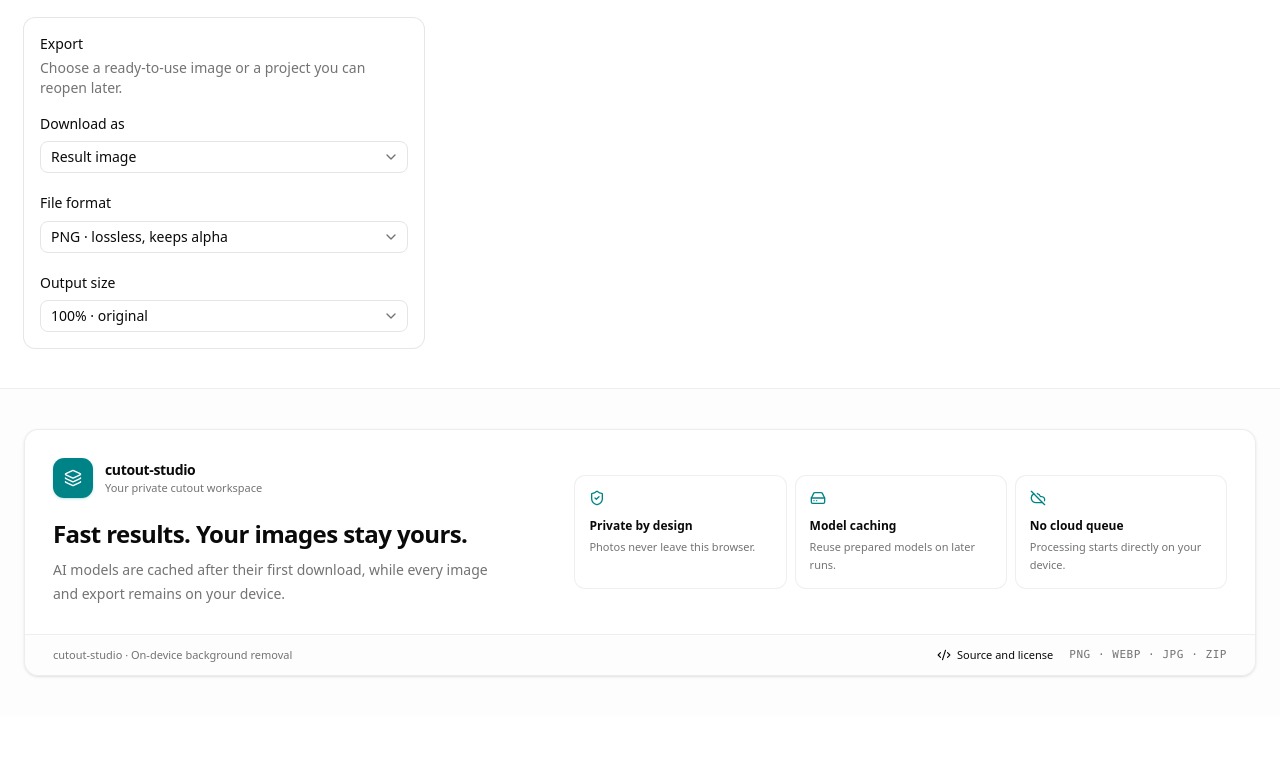
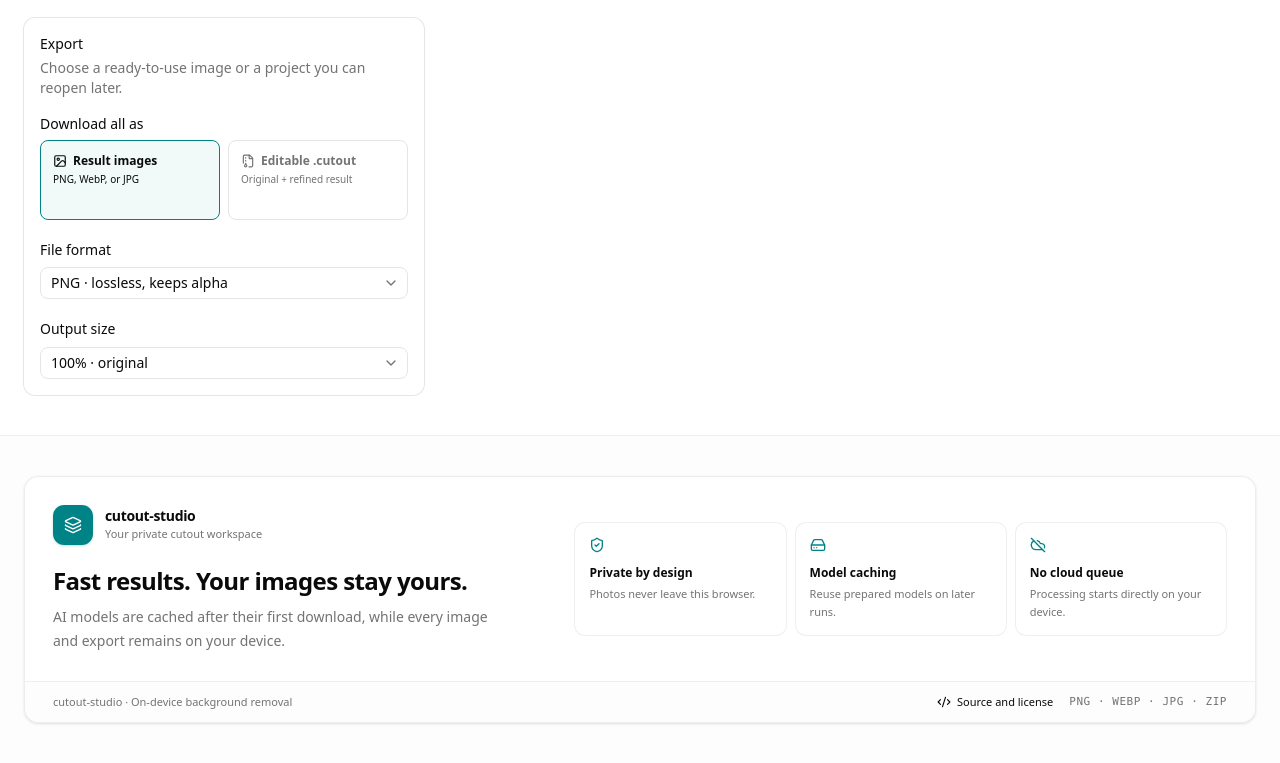
Before and after one commit to jorgeadev/cutout-studio, a React (Vite) app: page / in a window 1280 px wide. Shown: the part 1965-2728 px from the top of the page. Before the commit the page ends 2681 px from the top, so only its background shows below. Built offline with nearby package versions, Linux system fonts and the light colour scheme.

Commit message:
fix: surface cutout export actions

```diff
--- a/src/components/studio/export-options.tsx
+++ b/src/components/studio/export-options.tsx
@@ -1,12 +1,9 @@
-import { Field, FieldGroup, FieldLabel } from "@/components/ui/field";
+import { FileArchive, ImageIcon } from "lucide-react";
+import { Field, FieldGroup, FieldLabel, FieldLegend, FieldSet } from "@/components/ui/field";
 import { Select, SelectContent, SelectGroup, SelectItem, SelectTrigger, SelectValue } from "@/components/ui/select";
 import { Slider } from "@/components/ui/slider";
-import type { DownloadKind, ExportOptionsProps, OutputFormat } from "@/types/export";
-
-const DOWNLOAD_KINDS = [
-	{ value: "image", label: "Result image" },
-	{ value: "project", label: "Editable .cutout project" },
-];
+import { cn } from "@/lib/utils";
+import type { ExportOptionsProps, OutputFormat } from "@/types/export";
 
 const FORMATS = [
 	{ value: "image/png", label: "PNG · lossless, keeps alpha" },
@@ -26,23 +23,41 @@ export const ExportOptions = ({ value, onChange }: ExportOptionsProps) => {
 
 	return (
 		<FieldGroup>
-			<Field>
-				<FieldLabel htmlFor="download-kind">Download as</FieldLabel>
-				<Select items={DOWNLOAD_KINDS} value={value.downloadKind} onValueChange={(next) => onChange({ ...value, downloadKind: next as DownloadKind })}>
-					<SelectTrigger id="download-kind" className="w-full">
-						<SelectValue />
-					</SelectTrigger>
-					<SelectContent>
-						<SelectGroup>
-							{DOWNLOAD_KINDS.map((kind) => (
-								<SelectItem key={kind.value} value={kind.value}>
-									{kind.label}
-								</SelectItem>
-							))}
-						</SelectGroup>
-					</SelectContent>
-				</Select>
-			</Field>
+			<FieldSet className="gap-2">
+				<FieldLegend variant="label">Download all as</FieldLegend>
+				<div className="grid grid-cols-2 gap-2">
+					<button
+						type="button"
+						aria-pressed={value.downloadKind === "image"}
+						className={cn(
+							"flex min-h-20 flex-col items-start gap-1 rounded-lg border p-3 text-left transition-colors",
+							value.downloadKind === "image" ? "border-primary bg-primary/5 text-foreground" : "border-border bg-background text-muted-foreground hover:border-primary/40",
+						)}
+						onClick={() => onChange({ ...value, downloadKind: "image" })}
+					>
+						<span className="flex items-center gap-1.5 text-xs font-semibold">
+							<ImageIcon className="size-3.5" aria-hidden="true" />
+							Result images
+						</span>
+						<span className="text-[10px] leading-snug">PNG, WebP, or JPG</span>
+					</button>
+					<button
+						type="button"
+						aria-pressed={value.downloadKind === "project"}
+						className={cn(
+							"flex min-h-20 flex-col items-start gap-1 rounded-lg border p-3 text-left transition-colors",
+							value.downloadKind === "project" ? "border-primary bg-primary/5 text-foreground" : "border-border bg-background text-muted-foreground hover:border-primary/40",
+						)}
+						onClick={() => onChange({ ...value, downloadKind: "project" })}
+					>
+						<span className="flex items-center gap-1.5 text-xs font-semibold">
+							<FileArchive className="size-3.5" aria-hidden="true" />
+							Editable .cutout
+						</span>
+						<span className="text-[10px] leading-snug">Original + refined result</span>
+					</button>
+				</div>
+			</FieldSet>
 
 			{value.downloadKind === "project" ? (
 				<p className="rounded-lg border border-primary/20 bg-primary/5 p-3 text-[11px] leading-relaxed text-muted-foreground">
--- a/src/components/studio/job-card.tsx
+++ b/src/components/studio/job-card.tsx
@@ -1,4 +1,4 @@
-import { AlertTriangle, Download, Paintbrush, RotateCcw, Sparkles, Trash2, WandSparkles } from "lucide-react";
+import { AlertTriangle, Download, FileArchive, Paintbrush, RotateCcw, Sparkles, Trash2, WandSparkles } from "lucide-react";
 import { CompareSlider } from "@/components/studio/compare-slider";
 import { Badge } from "@/components/ui/badge";
 import { Button } from "@/components/ui/button";
@@ -9,7 +9,7 @@ import { formatBytes } from "@/lib/image-utils";
 import { ALGORITHM_OPTIONS, MODEL_OPTIONS } from "@/lib/processing-options";
 import type { JobCardProps, StatusBadgeProps } from "@/types/job";
 
-export const JobCard = ({ job, backgroundCss, onDownload, onEdit, onImprove, onRetry, onRemove }: JobCardProps) => {
+export const JobCard = ({ job, backgroundCss, onDownload, onDownloadProject, onEdit, onImprove, onRetry, onRemove }: JobCardProps) => {
 	const model = MODEL_OPTIONS.find((entry) => entry.value === job.processing?.model);
 	const algorithm = ALGORITHM_OPTIONS.find((entry) => entry.value === job.processing?.algorithm);
 
@@ -106,9 +106,13 @@ export const JobCard = ({ job, backgroundCss, onDownload, onEdit, onImprove, onR
 						</Button>
 					</>
 				) : null}
+				<Button variant="outline" size="sm" disabled={job.status !== "done"} onClick={() => onDownloadProject(job)}>
+					<FileArchive data-icon="inline-start" aria-hidden="true" />
+					Save .cutout
+				</Button>
 				<Button size="sm" disabled={job.status !== "done"} onClick={() => onDownload(job)}>
 					<Download data-icon="inline-start" aria-hidden="true" />
-					Download
+					Download image
 				</Button>
 				<Button variant="ghost" size="icon-sm" aria-label={`Remove ${job.name}`} onClick={() => onRemove(job.id)}>
 					<Trash2 aria-hidden="true" />
--- a/src/components/studio/job-queue.tsx
+++ b/src/components/studio/job-queue.tsx
@@ -1,11 +1,11 @@
-import { Download, Paintbrush, RotateCcw, X } from "lucide-react";
+import { Download, FileArchive, Paintbrush, RotateCcw, X } from "lucide-react";
 import { StatusBadge } from "@/components/studio/job-card";
 import { Button } from "@/components/ui/button";
 import { Progress } from "@/components/ui/progress";
 import { formatBytes } from "@/lib/image-utils";
 import type { JobQueueProps } from "@/types/job";
 
-export const JobQueue = ({ jobs, onDownload, onEdit, onRetry, onRemove }: JobQueueProps) => {
+export const JobQueue = ({ jobs, onDownload, onDownloadProject, onEdit, onRetry, onRemove }: JobQueueProps) => {
 	return (
 		<ul className="flex max-h-104 flex-col divide-y divide-border overflow-y-auto pr-1">
 			{jobs.map((job) => (
@@ -43,7 +43,10 @@ export const JobQueue = ({ jobs, onDownload, onEdit, onRetry, onRemove }: JobQue
 								<RotateCcw aria-hidden="true" />
 							</Button>
 						) : null}
-						<Button variant="ghost" size="icon-sm" aria-label={`Download ${job.name}`} disabled={job.status !== "done"} onClick={() => onDownload(job)}>
+						<Button variant="ghost" size="icon-sm" aria-label={`Save ${job.name} as .cutout project`} disabled={job.status !== "done"} onClick={() => onDownloadProject(job)}>
+							<FileArchive aria-hidden="true" />
+						</Button>
+						<Button variant="ghost" size="icon-sm" aria-label={`Download image ${job.name}`} disabled={job.status !== "done"} onClick={() => onDownload(job)}>
 							<Download aria-hidden="true" />
 						</Button>
 						<Button variant="ghost" size="icon-sm" aria-label={`Remove ${job.name}`} onClick={() => onRemove(job.id)}>
--- a/src/components/studio/studio.tsx
+++ b/src/components/studio/studio.tsx
@@ -264,21 +264,25 @@ export const Studio = () => {
 		setEditingJobId(id);
 	}, []);
 
-	const handleDownload = useCallback(
+	const handleDownloadImage = useCallback(
 		async (job: ImageJob) => {
 			try {
-				if (exportConfig.downloadKind === "project") {
-					triggerDownload(await createProjectForJob(job), cutoutProjectFileName(job.name));
-				} else {
-					const blob = await renderJob(job, background, exportConfig);
-					triggerDownload(blob, outputFileName(job.name, exportConfig.format));
-				}
+				const blob = await renderJob(job, background, exportConfig);
+				triggerDownload(blob, outputFileName(job.name, exportConfig.format));
 			} catch (error) {
 				toast.error(error instanceof Error ? error.message : "Download failed");
 			}
 		},
 		[background, exportConfig],
 	);
+
+	const handleDownloadProject = useCallback(async (job: ImageJob) => {
+		try {
+			triggerDownload(await createProjectForJob(job), cutoutProjectFileName(job.name));
+		} catch (error) {
+			toast.error(error instanceof Error ? error.message : "Could not save the .cutout project");
+		}
+	}, []);
 
 	const handleDownloadAll = useCallback(async () => {
 		if (!doneJobs.length) return;
@@ -628,7 +632,7 @@ export const Studio = () => {
 											<div className="flex flex-wrap items-center gap-2">
 												<Button size="sm" disabled={!doneJobs.length || zipping} onClick={handleDownloadAll}>
 													<FileArchive data-icon="inline-start" aria-hidden="true" />
-													{zipping ? "Zipping…" : "Download all"}
+													{zipping ? "Zipping…" : exportConfig.downloadKind === "project" ? "Download all .cutout" : "Download all images"}
 												</Button>
 												<Button variant="outline" size="sm" onClick={handleClearAll}>
 													<Trash2 data-icon="inline-start" aria-hidden="true" />
@@ -639,7 +643,14 @@ export const Studio = () => {
 									</CardHeader>
 									<CardContent>
 										<Separator className="mb-1" />
-										<JobQueue jobs={jobs} onDownload={handleDownload} onEdit={handleEdit} onRetry={handleRetry} onRemove={handleRemove} />
+										<JobQueue
+											jobs={jobs}
+											onDownload={handleDownloadImage}
+											onDownloadProject={handleDownloadProject}
+											onEdit={handleEdit}
+											onRetry={handleRetry}
+											onRemove={handleRemove}
+										/>
 									</CardContent>
 								</Card>
 
@@ -654,7 +665,8 @@ export const Studio = () => {
 											key={job.id}
 											job={job}
 											backgroundCss={backgroundCss}
-											onDownload={handleDownload}
+											onDownload={handleDownloadImage}
+											onDownloadProject={handleDownloadProject}
 											onEdit={handleEdit}
 											onImprove={handleImprove}
 											onRetry={handleRetry}
--- a/src/types/job.ts
+++ b/src/types/job.ts
@@ -32,6 +32,7 @@ export interface JobCardProps {
 	job: ImageJob;
 	backgroundCss: string | null;
 	onDownload: (job: ImageJob) => void;
+	onDownloadProject: (job: ImageJob) => void;
 	onEdit: (job: ImageJob) => void;
 	onImprove: (id: string) => void;
 	onRetry: (id: string) => void;
@@ -41,6 +42,7 @@ export interface JobCardProps {
 export interface JobQueueProps {
 	jobs: ImageJob[];
 	onDownload: (job: ImageJob) => void;
+	onDownloadProject: (job: ImageJob) => void;
 	onEdit: (job: ImageJob) => void;
 	onRetry: (id: string) => void;
 	onRemove: (id: string) => void;
```
Also changed, not shown: 1 other file (tests, documents, lock files or other folders).
